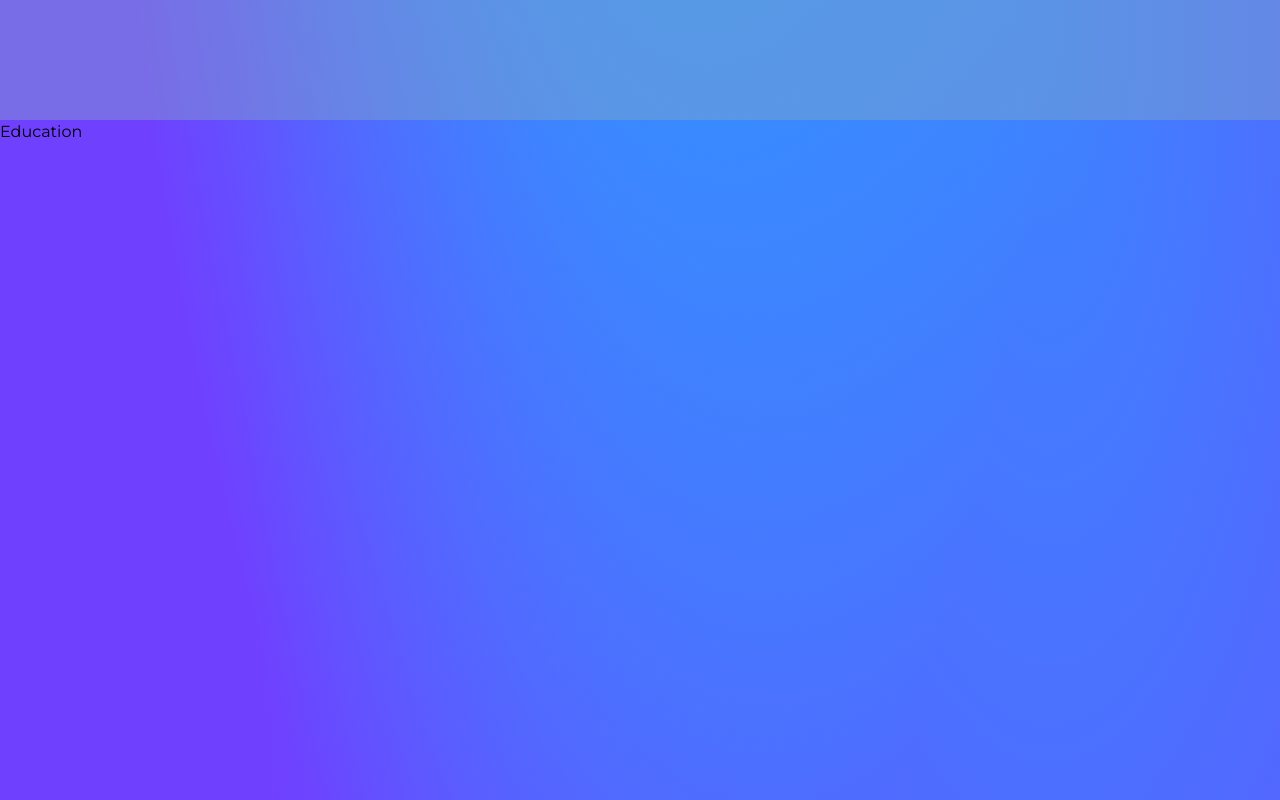
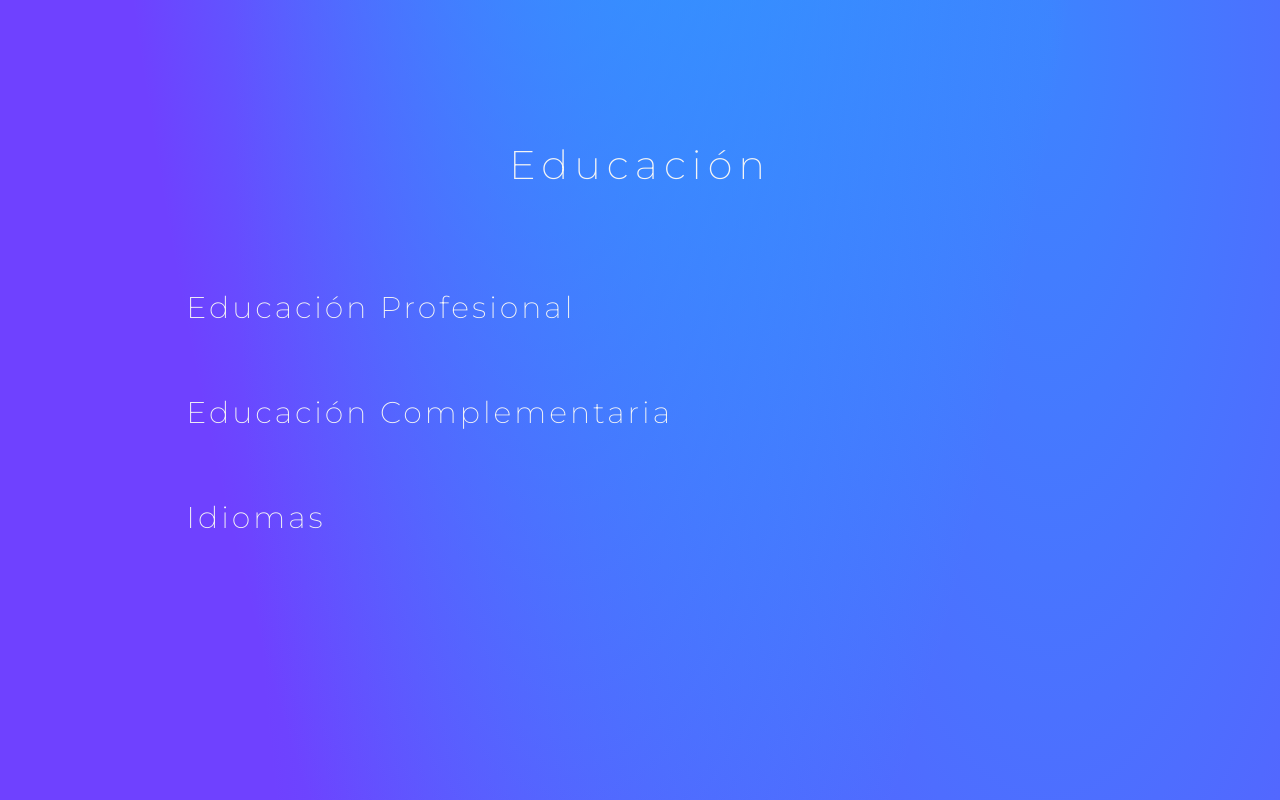
Before and after one commit to AIHolmann/portfolio, a Next.js app: page / in a window 1280 px wide. Shown: the part 3080-3880 px from the top of the page. Built offline with nearby package versions, Linux system fonts and the light colour scheme.

Commit message:
educacion

```diff
--- a/src/components/Education/Education.tsx
+++ b/src/components/Education/Education.tsx
@@ -1,7 +1,60 @@
+import style from "./education.module.css";
+
 const Education = () => {
   return (
-    <div className="min-h-screen">
-      <h2>Education</h2>
+    <div className={style.container}>
+      <h2>Educación</h2>
+      <div className={style.subcontainer}>
+        <details className={style.principales}>
+          <summary>Educación Profesional</summary>
+          <details className={style.secundarios}>
+            <summary>Full Stack Web Developer</summary>
+            <p>Henry Bootcamp. 700 horas de cursado teórico-práctico. 2023.</p>
+          </details>
+          <details className={style.secundarios}>
+            <summary>Ingeniería Industrial - EN CURSO -</summary>
+            <p>
+              Tercer año, Universidad Tecnológica Nacional - Facultad Regional
+              Córdoba. 2021.
+            </p>
+          </details>
+          <details className={style.secundarios}>
+            <summary>Bachiller en comercio y economía</summary>
+            <p>IPEM 168 Diego de Rojas. 2012 - 2017</p>
+          </details>
+        </details>
+        <details className={style.principales}>
+          <summary>Educación Complementaria</summary>
+          <details className={style.secundarios}>
+            <summary>Escuela de Idiomas</summary>
+            <p>Set Idiomas. 2018.</p>
+          </details>
+          <details className={style.secundarios}>
+            <summary>
+              Fundamentos profesionales del desarrollo de software
+            </summary>
+            <p>Microsoft y LinkedIn. 2023.</p>
+          </details>
+        </details>
+        <details className={style.principales}>
+          <summary>Idiomas</summary>
+          <details className={style.secundarios}>
+            <summary>Inglés C1</summary>
+            <p>Advanced - Nivel conversacional: Intermedio</p>
+          </details>
+          <details className={style.secundarios}>
+            <summary>Italiano A1</summary>
+            <p>Basic - Nivel conversacional: Bajo</p>
+          </details>
+        </details>
+        {/* <details className={style.principales}>
+        <summary>Libros</summary>
+        <details className={style.secundarios}>
+          <summary>Secundario</summary>
+          <p>Diego de rojas</p>
+        </details>
+      </details> */}
+      </div>
     </div>
   );
 };
--- /dev/null
+++ b/src/components/Education/education.module.css
@@ -0,0 +1,57 @@
+.container {
+  min-height: 100vh;
+  display: flex;
+  justify-content: flex-start;
+  align-items: center;
+  flex-direction: column;
+  padding: 15px;
+}
+
+.container h2 {
+  text-align: center;
+  color: whitesmoke;
+  font-size: 40px;
+  letter-spacing: 6px;
+  font-weight: 100;
+}
+
+.subcontainer {
+  display: flex;
+  align-items: stretch;
+  flex-direction: column;
+  margin-top: 60px;
+  width: 75%;
+  color: whitesmoke;
+  font-size: 30px;
+  letter-spacing: 3px;
+  font-weight: 100;
+}
+
+.principales {
+  padding-top: 15px;
+  padding-bottom: 15px;
+}
+
+.principales > summary {
+  box-sizing: border-box;
+  /*border: 1px solid black;*/
+  padding: 15px;
+  cursor: pointer;
+  list-style: none;
+}
+
+.principales details {
+  margin-left: 2.5%;
+}
+
+.secundarios > summary {
+  list-style: inside;
+  cursor: pointer;
+}
+
+.secundarios p {
+  margin-left: 1.5%;
+  font-size: 25px;
+  letter-spacing: 3px;
+  font-weight: 100;
+}
--- a/src/components/Proyects/proyects.module.css
+++ b/src/components/Proyects/proyects.module.css
@@ -73,7 +73,7 @@ div.active {
   flex-direction: column;
   align-items: center;
   height: 100vh;
-  background-color: #85a8c56c;
+  /*background-color: #85a8c56c;*/
 }
 
 .carousel {
```
